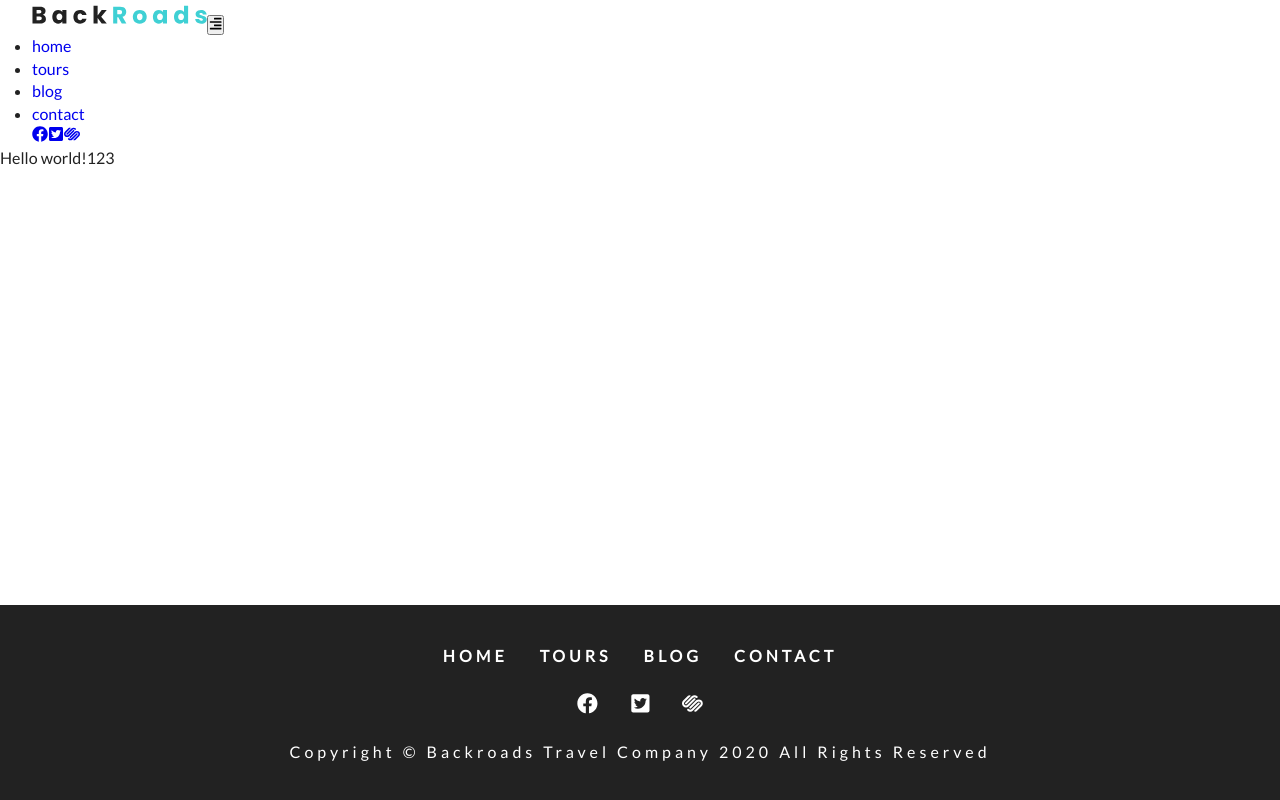
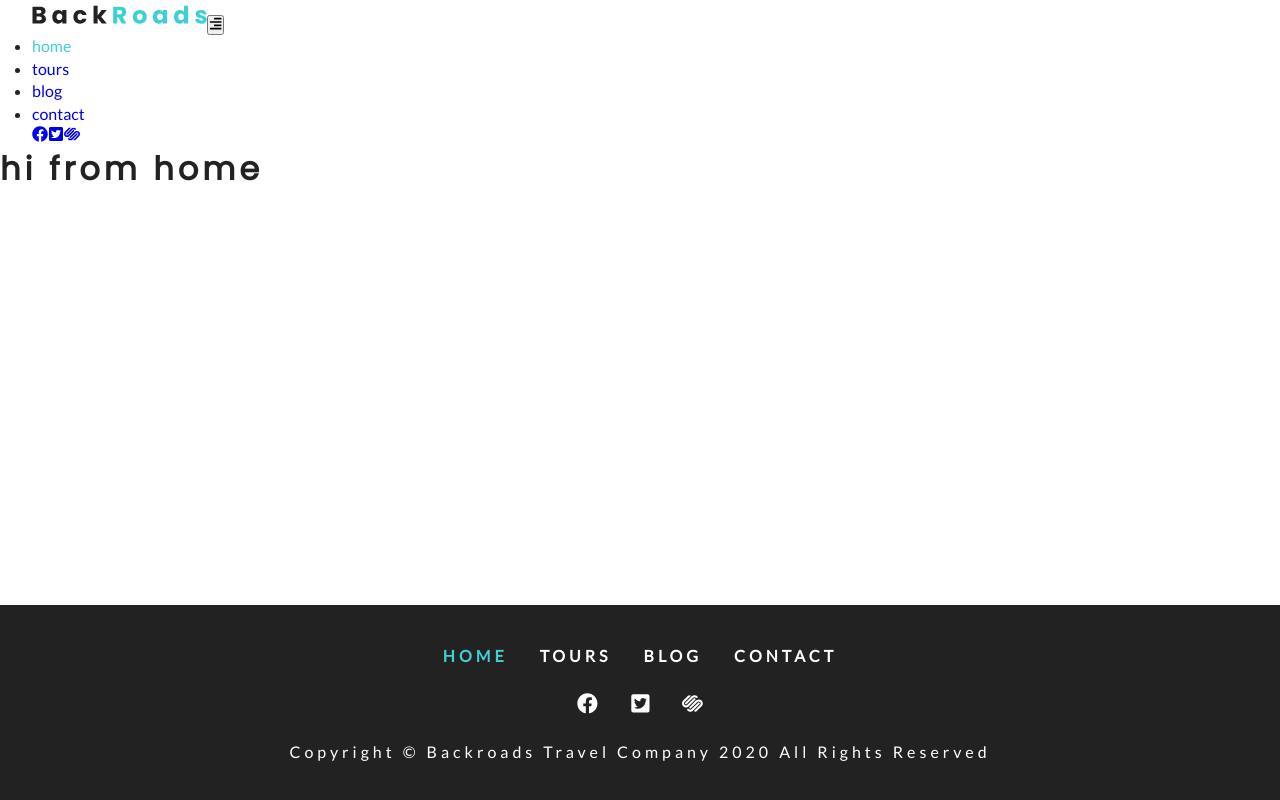
Before and after one commit to selenasiri/gatsby-backroads, a Gatsby site: page / in a window 1280 px wide. Built offline with nearby package versions, Linux system fonts and the light colour scheme; Gatsby itself is replaced by a stand-in of ours.

Commit message:
Navbar and rafce

```diff
--- a/src/components/Footer.js
+++ b/src/components/Footer.js
@@ -10,7 +10,7 @@ const Footer = () => {
       <div className={styles.links}>
         {links.map((item, index) => {
           return (
-            <Link key={index} to={item.path}>
+            <Link key={index} to={item.path} activeStyle={{ color: "#3fd0d4" }}>
               {item.text}
             </Link>
           )
@@ -31,6 +31,7 @@ const Footer = () => {
           )
         })}
       </div>
+
       <div className={styles.copyright}>
         copyright &copy; backroads travel company {new Date().getFullYear()} all
         rights reserved
--- a/src/components/Navbar.js
+++ b/src/components/Navbar.js
@@ -8,6 +8,7 @@ import logo from "../images/logo.svg"
 
 const Navbar = () => {
   const [isOpen, setNav] = useState(false)
+
   const toggleNav = () => {
     setNav(isOpen => !isOpen)
   }
@@ -32,7 +33,9 @@ const Navbar = () => {
         >
           {links.map((item, index) => (
             <li key={index}>
-              <Link to={item.path}>{item.text}</Link>
+              <Link to={item.path} activeStyle={{ color: "#3fd0d4" }}>
+                {item.text}
+              </Link>
             </li>
           ))}
         </ul>
--- a/src/pages/index.js
+++ b/src/pages/index.jsx
@@ -1,6 +1,10 @@
 import React from "react"
 import Layout from "../components/Layout"
 
-const index = () => <Layout>Hello world!123</Layout>
+const index = () => (
+  <Layout>
+    <h1>hi from home</h1>
+  </Layout>
+)
 
 export default index
```
Also changed, not shown: src/pages/404.jsx (added, +12 -0 lines), src/pages/blog.jsx (added, +12 -0 lines), src/pages/contact.jsx (added, +12 -0 lines), src/pages/tours.jsx (added, +12 -0 lines), src/pages/404.js (deleted), src/pages/blog.js (deleted), src/pages/contact.js (deleted), src/pages/tours.js (deleted).
